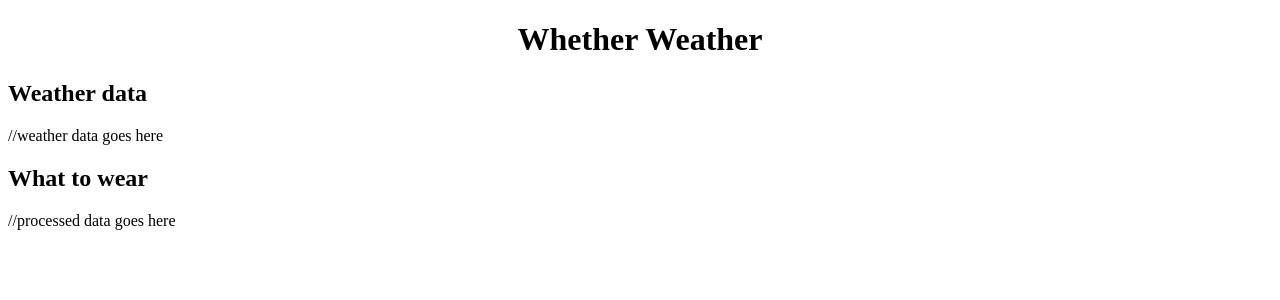
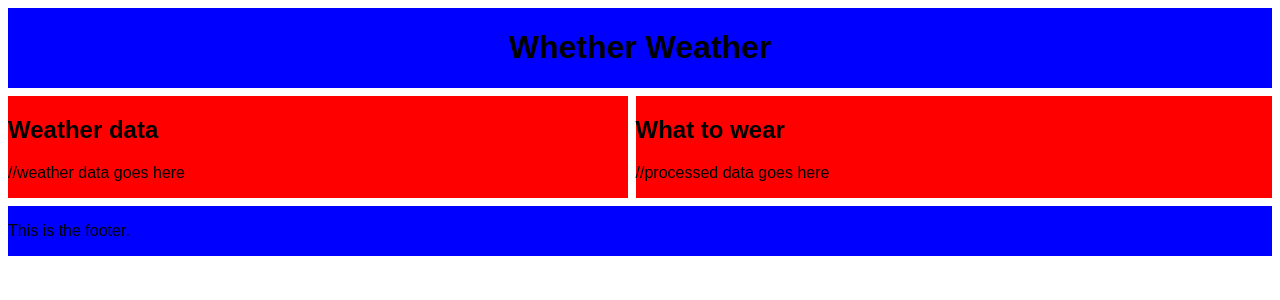
Before and after one commit to RomanPodkovyrin/HackTheMidlands2018, a Flask app: page / in a window 1280 px wide. Shown: the top 300 px of the page. Run offline with Flask 2, Linux system fonts and the light colour scheme.

Commit message:
CSS Grid manipulation

```diff
--- a/static/main.css
+++ b/static/main.css
@@ -1,3 +1,31 @@
-h1 {
+.grid-container {
+    display: grid;
+    grid-template-areas: "hd hd"
+                         "wd pd"
+                         "ft ft";
+    font-family: Arial, Helvetica, sans-serif;
+    grid-gap: 0.5em 0.5em
+}
+
+.header {
+    grid-area: hd;
     text-align: center;
+    background-color: blue;
+    height: 100%;
 }
+
+.weather-data {
+    grid-area: wd;
+    height: 100%;
+    background-color: red;
+}
+
+.processed-data {
+    grid-area: pd;
+    background-color: red;
+}
+
+.footer {
+    grid-area: ft;
+    background-color: blue;
+}
--- a/templates/index.html
+++ b/templates/index.html
@@ -5,20 +5,31 @@
     <meta charset="UTF-8">
     <title>Whether Weather</title>
     <script type = "text/javascript"
-         src = "{{ url_for('static', filename = 'coordinates.js') }}" ></script>
-    <link rel="stylesheet" href="static/main.css">
+      src = "{{ url_for('static', filename = 'coordinates.js') }}" ></script>
+    <link rel="stylesheet" href="{{ url_for('static', filename = 'main.css') }}">
   </head>
 
   <body>
-    <h1>Whether Weather</h1>
+    <div class="grid-container">
 
-    <div id="weather-data">
+      <div class="header">
+        <h1>Whether Weather</h1>
+      </div>
+
+      <div class="weather-data">
         <h2>Weather data</h2>
         <p>//weather data goes here</p>
-    </div>
-    <div id="processed">
+      </div>
+
+      <div class="processed-data">
         <h2>What to wear</h2>
         <p>//processed data goes here</p>
+      </div>
+
+      <div class="footer">
+        <p>This is the footer.</p>
+      </div>
+
     </div>
   </body>
 
```
